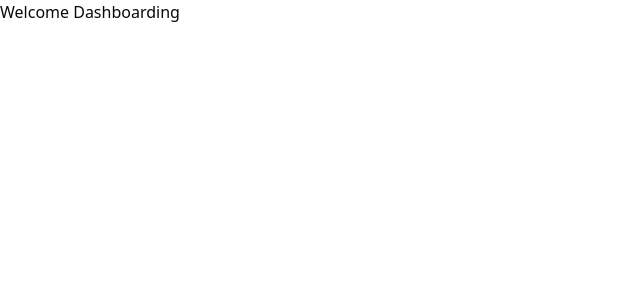
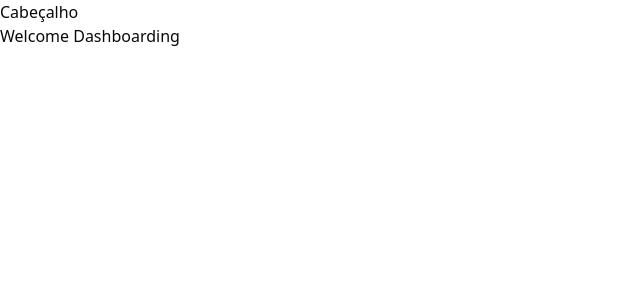
Before and after one commit to Alessandro0003/dashboarding, a React (Vite) app: page / in a window 1280 px wide. Shown: the top 300 px of the page, without its empty margins (0-640 px from the left). Built offline with nearby package versions, Linux system fonts and the light colour scheme.

Commit message:
:construction: feat: creating component layouts to pages

```diff
--- /dev/null
+++ b/src/pages/_layouts/app.tsx
@@ -0,0 +1,13 @@
+import { Outlet } from 'react-router-dom'
+
+export function AppLayout() {
+  return (
+    <div>
+      <h1>Cabeçalho</h1>
+
+      <div>
+        <Outlet />
+      </div>
+    </div>
+  )
+}
--- /dev/null
+++ b/src/pages/_layouts/auth.tsx
@@ -0,0 +1,13 @@
+import { Outlet } from 'react-router-dom'
+
+export function AuthLayout() {
+  return (
+    <div>
+      <h1>Authenticator</h1>
+
+      <div>
+        <Outlet />
+      </div>
+    </div>
+  )
+}
```
Also changed, not shown: src/routes.tsx (+18 -4 lines), src/pages/app/dashboard.tsx (renamed from src/pages/app/dashborad.tsx).
